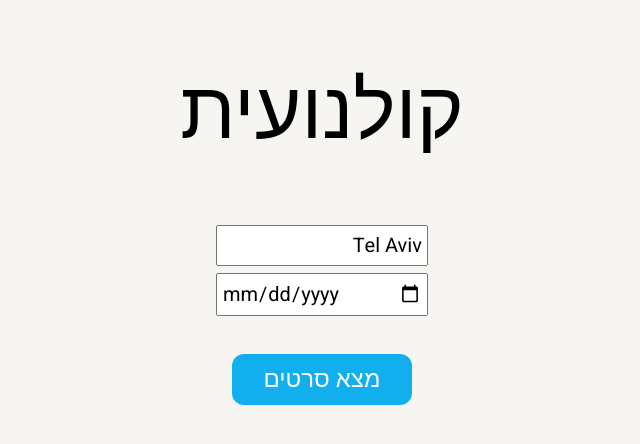
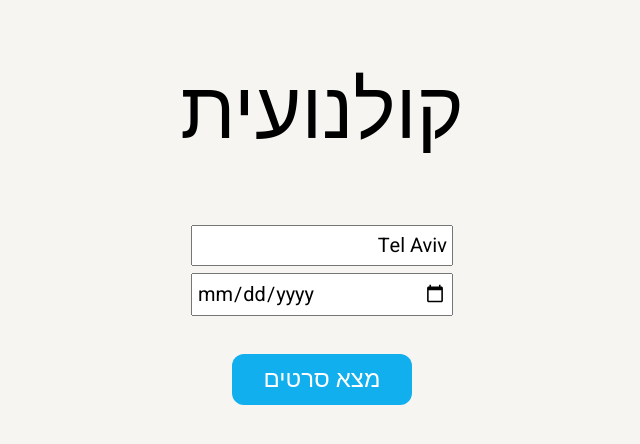
Before and after one commit to nirkog/filmby, a Python web app: template src/server/templates/index.html in a window 1280 px wide. Shown: the top 444 px of the page, without its empty margins (318-958 px from the left). Run offline with Jinja, Linux system fonts and the light colour scheme; the template is opened without the code that fills it: most values are stand-ins (such as "Sample title", 1, 10 or a date in 2020); some libraries are stand-ins or nearby versions.

Commit message:
UI Changes

```diff
--- a/src/server/static/css/index.css
+++ b/src/server/static/css/index.css
@@ -9,19 +9,20 @@ body {
 }
 
 #main-header {
-	font-size: 5rem;
+	font-size: max(5rem, 400%);
 	font-weight: 400;
 }
 
-#content input {
-	width: 10%;
-	min-width: 200px;
-	margin-bottom: 0.4rem;
-	font-size: 1.25rem;
-	padding: 4px;
+#search-form {
+	width: 90%;
+	margin: auto;
 }
 
-#town_input {
+#search-form input {
+	width: 80%;
+	/* min-width: 200px; */
+	max-width: 250px;
+	margin-bottom: 0.4rem;
 	font-size: 1.25rem;
 	padding: 4px;
 }
@@ -94,3 +95,9 @@ body {
 	min-width:40%;
 	max-height:100%;
 }
+
+/*@media screen and (min-width: 600px) {
+  #main-header {
+	font-size:
+  }
+}*/
--- a/src/server/templates/index.html
+++ b/src/server/templates/index.html
@@ -17,7 +17,7 @@
 	<body dir="rtl">
 		<div id="content">
 			<h1 id="main-header">קולנועית</h1>
-			<div id="search_form">
+			<div id="search-form">
 				<!--<input type="text" id="town_input" placeholder="עיר" /> <br>-->
 				<input type="text" id="town_input" placeholder="עיר" value="Tel Aviv" /> <br>
 				<input type="date" id="date_input" min="{{ min_date }}" max="{{ max_date }}" value="{{ min_date }}"/> <br>
```
